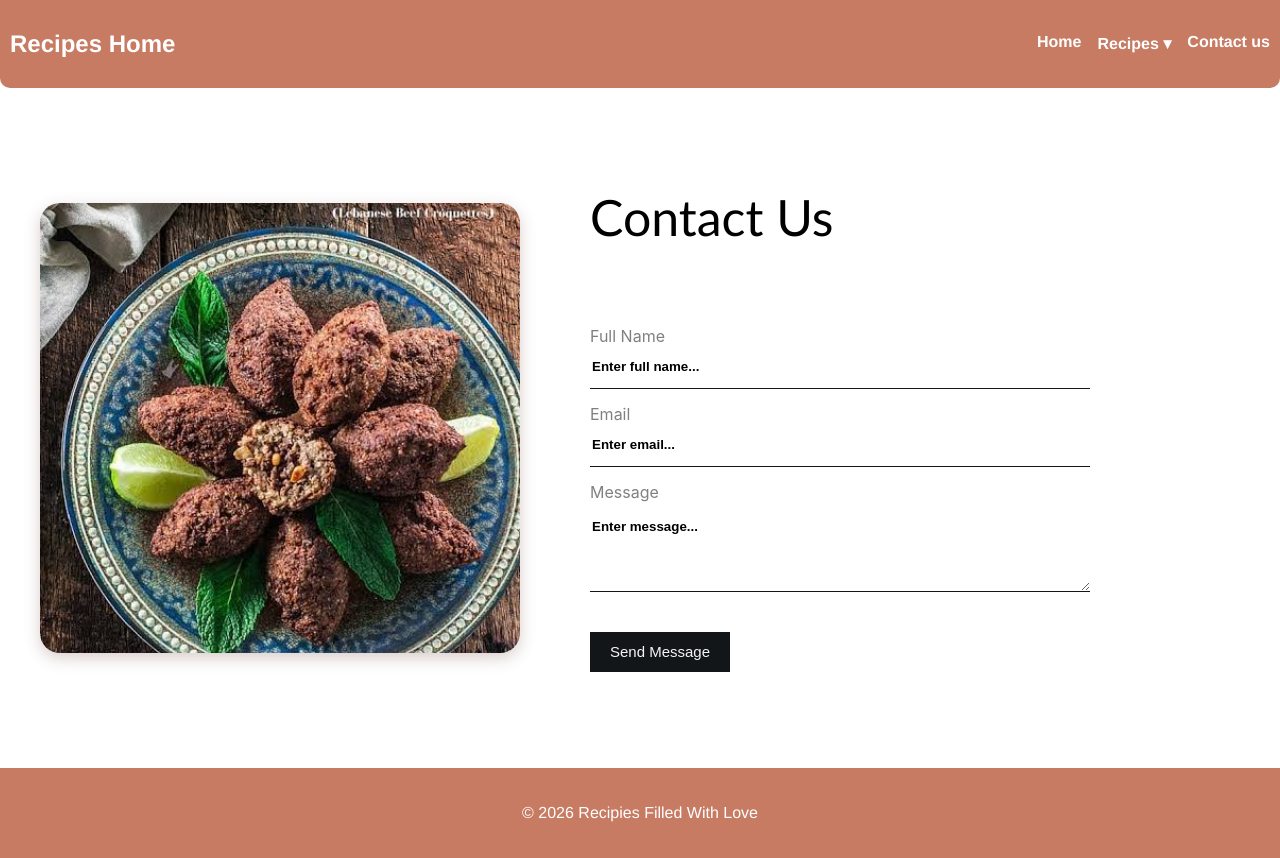
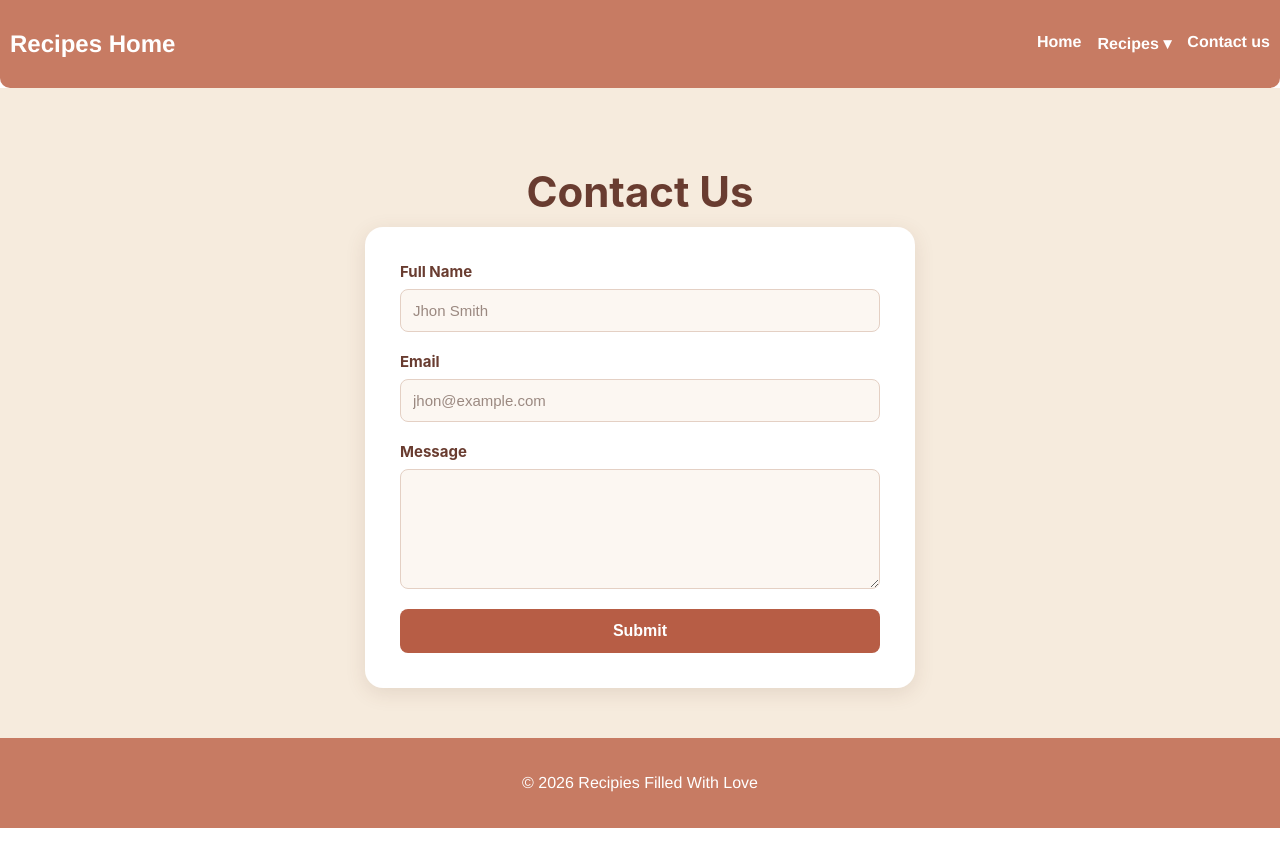
Before and after one commit to fatima6120/Recipie_Home, a React (Create React App) app: page /ContactUs in a window 1280 px wide. After the commit the page ends 828 px from the top, so only its background shows below. Built offline with nearby package versions, Linux system fonts and the light colour scheme.

Commit message:
Redoing the contact page , creating a form component , and fixing the style

```diff
--- /dev/null
+++ b/src/components/Form.jsx
@@ -0,0 +1,55 @@
+import React, { useState } from "react";
+
+const ContactForm = () => {
+  const [state, setState] = useState({
+    full_name: "",
+    email: "",
+    major: "",
+    message: "",
+  });
+
+  const handleChange = (e) => {
+    const name = e.target.name;
+    const value = e.target.value;
+
+    setState({ ...state, [name]: value });
+  };
+
+  const submitHandle = () => {
+    alert(JSON.stringify(state));
+  };
+
+  return (
+    <>
+      <form id="contact-form">
+        <div className="form-group">
+          <label htmlFor="full_name">Full Name</label>
+          <input
+            type="text"
+            name="full_name"
+            placeholder="Jhon Smith"
+            onChange={handleChange}
+          />
+        </div>
+
+        <div className="form-group">
+          <label htmlFor="email">Email</label>
+          <input type="email" name="email" placeholder="jhon@example.com" />
+        </div>
+
+        <div className="form-group">
+          <label htmlFor="message">Message</label>
+          <textarea name="message" id="message"></textarea>
+        </div>
+
+        <div className="form-group">
+          <button type="submit" onClick={submitHandle}>
+            Submit
+          </button>
+        </div>
+      </form>
+    </>
+  );
+};
+
+export default ContactForm;
--- a/src/pages/ContactUs.js
+++ b/src/pages/ContactUs.js
@@ -1,60 +1,14 @@
-import React, { useState } from "react";
+import React from "react";
 import "../style/contact.css";
-import kibbeh from "../assets/kibbeh.jpeg";
+import ContactForm from "../components/Form.jsx";
 
-function Contact() {
-  const [state, setState] = useState({ fname: "", email: "", message: "" });
-
-  const handleChange = (e) => {
-    const name = e.target.name;
-    const value = e.target.value;
-
-    setState({ ...state, [name]: value });
-  };
-  const handleSubmit = (e) => {
-    alert(JSON.stringify(state));
-  };
-
+const ContactUs = () => {
   return (
-    <div className="contact">
-      <div
-        className="leftSide"
-        style={{ backgroundImage: `url(${kibbeh})` }}
-      ></div>
-      <div className="rightSide">
-        <h1> Contact Us</h1>
-
-        <form id="contact-form">
-          <label htmlFor="name">Full Name</label>
-          <input
-            name="fname"
-            placeholder="Enter full name..."
-            type="text"
-            onChange={handleChange}
-          />
-          <label htmlFor="email">Email</label>
-          <input
-            name="email"
-            placeholder="Enter email..."
-            type="email"
-            onChange={handleChange}
-          />
-          <label htmlFor="message">Message</label>
-          <textarea
-            rows="6"
-            placeholder="Enter message..."
-            name="message"
-            required
-            onChange={handleChange}
-          ></textarea>
-          <button type="submit" onClick={handleSubmit}>
-            {" "}
-            Send Message
-          </button>
-        </form>
-      </div>
+    <div className="contact-page">
+      <h1>Contact Us</h1>
+      <ContactForm></ContactForm>
     </div>
   );
-}
+};
 
-export default Contact;
+export default ContactUs;
--- a/src/style/contact.css
+++ b/src/style/contact.css
@@ -1,130 +1,111 @@
-.contact {
-  width: 100%;
-  min-height: 85vh;
-  display: flex;
-  align-items: center;
-  justify-content: center;
-  gap: 40px;
-  padding: 40px;
+.contact-page {
+  background-color: #f6ebdd;
+  min-height: 80vh;
+  padding: 50px 20px;
+  text-align: center;
   box-sizing: border-box;
 }
 
-.contact .leftSide {
-  width: 40%;
-  height: 450px;
-  background-position: center;
-  background-repeat: no-repeat;
-  background-size: cover;
-  border-radius: 20px;
-  box-shadow: 0 5px 15px #693c3040;
+.contact-page h1 {
+  text-align: center;
+  color: #693c30;
+  font-size: 42px;
+  margin-bottom: 10px;
 }
 
-.contact .rightSide {
-  height: 100%;
-  flex: 50%;
+.contact-page > p {
+  color: #b75d45;
+  font-size: 17px;
+  margin-bottom: 30px;
+}
+
+#contact-form {
+  background-color: white;
+  max-width: 550px;
+  margin: 0 auto;
+  padding: 35px;
+  border-radius: 18px;
+  box-shadow: 0 5px 20px #693c3020;
   display: flex;
   flex-direction: column;
-  justify-content: center;
+  gap: 20px;
+  text-align: left;
+  box-sizing: border-box;
 }
 
-.contact .rightSide h1 {
-  font-family:
-    "Trebuchet MS", "Lucida Sans Unicode", "Lucida Grande", "Lucida Sans",
-    Arial, sans-serif;
-  font-weight: 10;
-  font-size: 50px;
-  margin-left: 30px;
+#contact-form .form-group {
+  display: flex;
+  flex-direction: column;
+  gap: 8px;
 }
 
-form {
-  display: flex;
-  flex-direction: column;
-  width: auto;
-  height: auto;
-  padding: 30px;
+#contact-form label {
+  color: #693c30;
+  font-size: 15px;
+  font-weight: bold;
 }
 
-form input {
-  height: 40px;
-  width: 80%;
-  border: none;
-  border-bottom: 1px solid #121619;
-  color: black;
+#contact-form input,
+#contact-form textarea {
+  width: 100%;
+  padding: 12px;
+  border: 1px solid #e4d0c4;
+  border-radius: 8px;
+  background-color: #fcf7f2;
+  color: #693c30;
+  font-size: 15px;
+  font-family: Arial, sans-serif;
+  box-sizing: border-box;
 }
 
-form textarea {
-  margin-top: 15px;
-  height: 70px;
-  width: 80%;
-  border: none;
-  border-bottom: 1px solid #121619;
-  color: black;
-}
-input::placeholder,
-textarea::placeholder {
-  font-weight: bold;
-  color: black;
-  font-family: Arial, Helvetica, sans-serif;
-}
-form input:focus,
-textarea:focus {
-  outline: none;
+#contact-form textarea {
+  height: 120px;
+  resize: vertical;
 }
 
-form label {
-  margin-top: 15px;
-  color: grey;
+#contact-form input:focus,
+#contact-form textarea:focus {
+  outline: none;
+  border-color: #b75d45;
 }
 
-form button {
-  margin-top: 40px;
-  width: 140px;
-  height: 40px;
+#contact-form input::placeholder,
+#contact-form textarea::placeholder {
+  color: #9b8981;
+}
+
+#contact-form button {
+  width: 100%;
+  padding: 13px;
+  background-color: #b75d45;
+  color: white;
   border: none;
-  background-color: #121619;
-  color: whitesmoke;
-  font-size: 15px;
+  border-radius: 8px;
+  font-size: 16px;
+  font-weight: bold;
   cursor: pointer;
+  transition: 0.3s;
 }
+
+#contact-form button:hover {
+  background-color: #693c30;
+}
+
 @media (max-width: 768px) {
-  .contact {
-    flex-direction: column;
-    align-items: center;
-    height: auto;
-    min-height: 0;
-    padding: 20px;
-    gap: 25px;
+  .contact-page {
+    padding: 30px 15px;
   }
 
-  .contact .leftSide {
-    flex: none;
-    width: 100%;
-    height: 250px;
-    min-height: 250px;
-    background-size: cover;
-    background-position: center;
-    border-radius: 15px;
+  .contact-page h1 {
+    font-size: 32px;
   }
 
-  .contact .rightSide {
-    flex: none;
-    width: 100%;
-    height: auto;
+  .contact-page > p {
+    font-size: 14px;
   }
 
-  .contact .rightSide h1 {
-    font-size: 32px;
-    margin-left: 0;
-    text-align: center;
-  }
-
-  .contact form {
-    padding: 15px;
-  }
-
-  .contact form input,
-  .contact form textarea {
+  #contact-form {
+    padding: 22px;
     width: 100%;
-    box-sizing: border-box;
   }
 }
```
